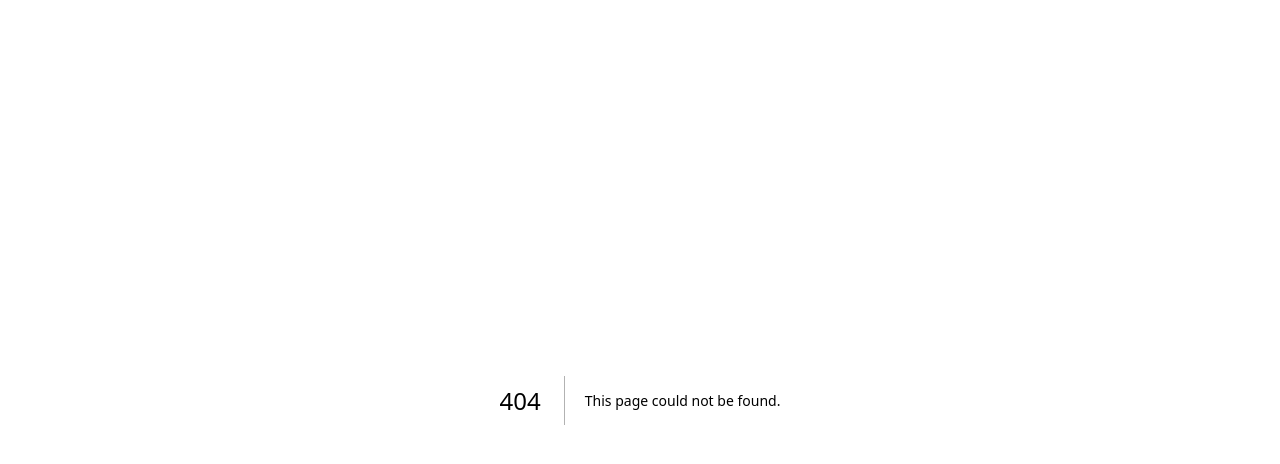
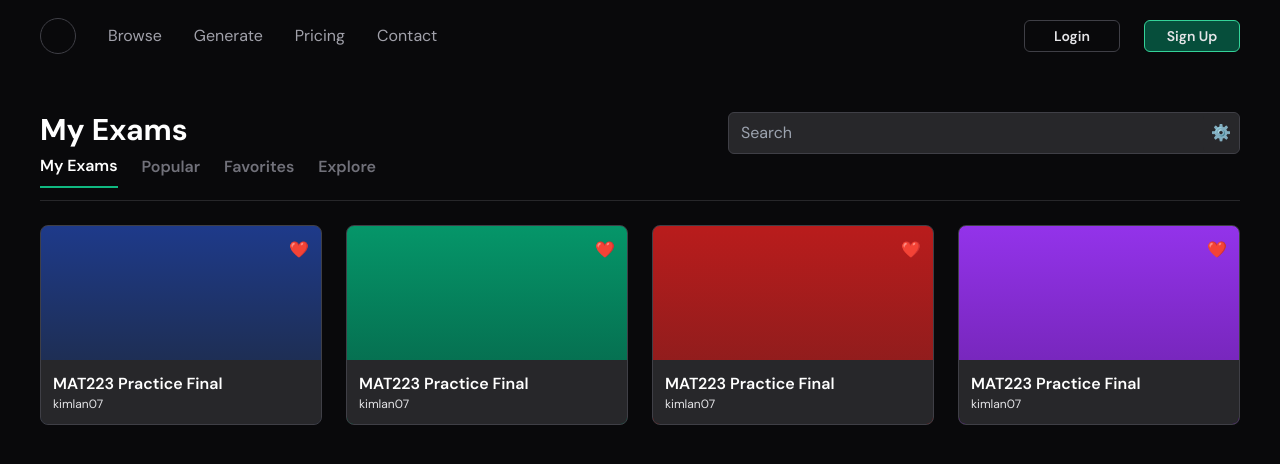
Before and after one commit to lklkevin/pear, a Next.js app in the folder app/frontend/: page /browse in a window 1280 px wide. Before the commit this address had no page. Shown: the top 464 px of the page. Built offline with nearby package versions, Linux system fonts and the light colour scheme.

Commit message:
implemented browse/explore exam page

```diff
--- /dev/null
+++ b/app/frontend/components/browse/examCard.tsx
@@ -0,0 +1,14 @@
+export default function ExamCard({ exam }: { exam: any }) {
+    return (
+      <div
+        className="relative w-full h-[200px] rounded-lg overflow-hidden bg-gradient-to-br from-zinc-900 to-zinc-800 border border-zinc-700"
+        style={{ background: exam.color }}
+      >
+      <div className="absolute top-3 right-3 cursor-pointer text-white">❤️</div>
+        <div className="absolute bottom-0 py-3 pl-3 text-white bg-zinc-800 w-full rounded-b-md border-t-1 border-white">
+          <h3 className="text-md font-semibold">{exam.title}</h3>
+          <p className="text-xs text-zinc-200">{exam.author}</p>
+        </div>
+      </div>
+    );
+  }
--- /dev/null
+++ b/app/frontend/components/browse/examGrid.tsx
@@ -0,0 +1,11 @@
+import ExamCard from "./examCard";
+
+export default function ExamGrid({ exams }: { exams: any[] }) {
+  return (
+    <div className="grid grid-cols-4 gap-6 mt-6">
+      {exams.map((exam, index) => (
+        <ExamCard key={index} exam={exam} />
+      ))}
+    </div>
+  );
+}
--- /dev/null
+++ b/app/frontend/components/browse/explorePage.tsx
@@ -0,0 +1,27 @@
+import { useState } from "react";
+import BrowseLayout from "../layout/browseLayout";
+import Tabs from "../ui/tabs";
+import SearchBar from "../layout/searchBar";
+import ExamGrid from "./examGrid";
+
+const exams = [
+  { title: "MAT223 Practice Final", author: "kimlan07", color: "linear-gradient(to bottom, #1e3a8a, #1e293b)" },
+  { title: "MAT223 Practice Final", author: "kimlan07", color: "linear-gradient(to bottom, #059669, #065f46)" },
+  { title: "MAT223 Practice Final", author: "kimlan07", color: "linear-gradient(to bottom, #b91c1c, #7f1d1d)" },
+  { title: "MAT223 Practice Final", author: "kimlan07", color: "linear-gradient(to bottom, #9333ea, #6b21a8)" },
+];
+
+export default function BrowsePage() {
+  const [activeTab, setActiveTab] = useState("My Exams");
+
+  return (
+    <BrowseLayout>
+      <div className="flex justify-between mt-4">
+      <h1 className="text-3xl font-bold text-white">My Exams</h1>
+        <SearchBar />
+      </div>
+      <Tabs activeTab={activeTab} setActiveTab={setActiveTab} />
+      <ExamGrid exams={exams} />
+    </BrowseLayout>
+  );
+}
--- /dev/null
+++ b/app/frontend/components/layout/browseLayout.tsx
@@ -0,0 +1,10 @@
+import Nav from './navNormal';
+
+export default function BrowseLayout({ children }: { children: React.ReactNode }) {
+  return (
+    <div className="min-h-screen bg-zinc-950 text-white">
+      <Nav />
+      <main className="px-10 py-6">{children}</main>
+    </div>
+  );
+}
--- a/app/frontend/components/layout/navNormal.tsx
+++ b/app/frontend/components/layout/navNormal.tsx
@@ -7,7 +7,7 @@ export default function Home() {
         <nav className="text-zinc-400 text-md flex flex-row w-screen h-[72px] bg-zinc-950 px-10 justify-between py-3">
             <div className=" flex items-center h-full space-x-8">
                 <div className="h-9 w-9 bg-zinc-950 border border-zinc-700 rounded-full"></div>
-                <Link className="hover:text-white" href="/about">Browse</Link>
+                <Link className="hover:text-white" href="/browse">Browse</Link>
                 <Link className="hover:text-white" href="/about">Generate</Link>
                 <Link className="hover:text-white" href="/about">Pricing</Link>
                 <Link className="hover:text-white" href="/about">Contact</Link>
--- /dev/null
+++ b/app/frontend/components/layout/searchBar.tsx
@@ -0,0 +1,14 @@
+export default function SearchBar() {
+    return (
+      <div className="flex items-center space-x-3 bg-zinc-800 pl-3 rounded-md w-full max-w-lg border border-zinc-700 focus:outline-none focus:ring-1 focus:ring-zinc-500">
+        <input
+          type="text"
+          placeholder="Search"
+          className="bg-transparent text-white outline-none flex-grow"
+        />
+        <button className="p-2 bg-zinc-800 rounded-md hover:bg-zinc-700">
+          ⚙️ {/* Replace with an icon */}
+        </button>
+      </div>
+    );
+  }
--- /dev/null
+++ b/app/frontend/components/ui/tabs.tsx
@@ -0,0 +1,19 @@
+export default function Tabs({ activeTab, setActiveTab }: { activeTab: string; setActiveTab: (tab: string) => void }) {
+    const tabs = ["My Exams", "Popular", "Favorites", "Explore"];
+
+    return (
+      <div className="flex space-x-6 border-b border-zinc-800 pb-3">
+        {tabs.map((tab) => (
+          <button
+            key={tab}
+            className={`text-md font-semibold ${
+              activeTab === tab ? "text-white border-b-2 border-emerald-500" : "text-zinc-500"
+            } pb-2`}
+            onClick={() => setActiveTab(tab)}
+          >
+            {tab}
+          </button>
+        ))}
+      </div>
+    );
+  }
--- /dev/null
+++ b/app/frontend/pages/browse/index.tsx
@@ -0,0 +1,7 @@
+import ExplorePage from "../../components/browse/explorePage";
+
+export default function Browse() {
+    return (
+        <ExplorePage />
+    );
+}
```
